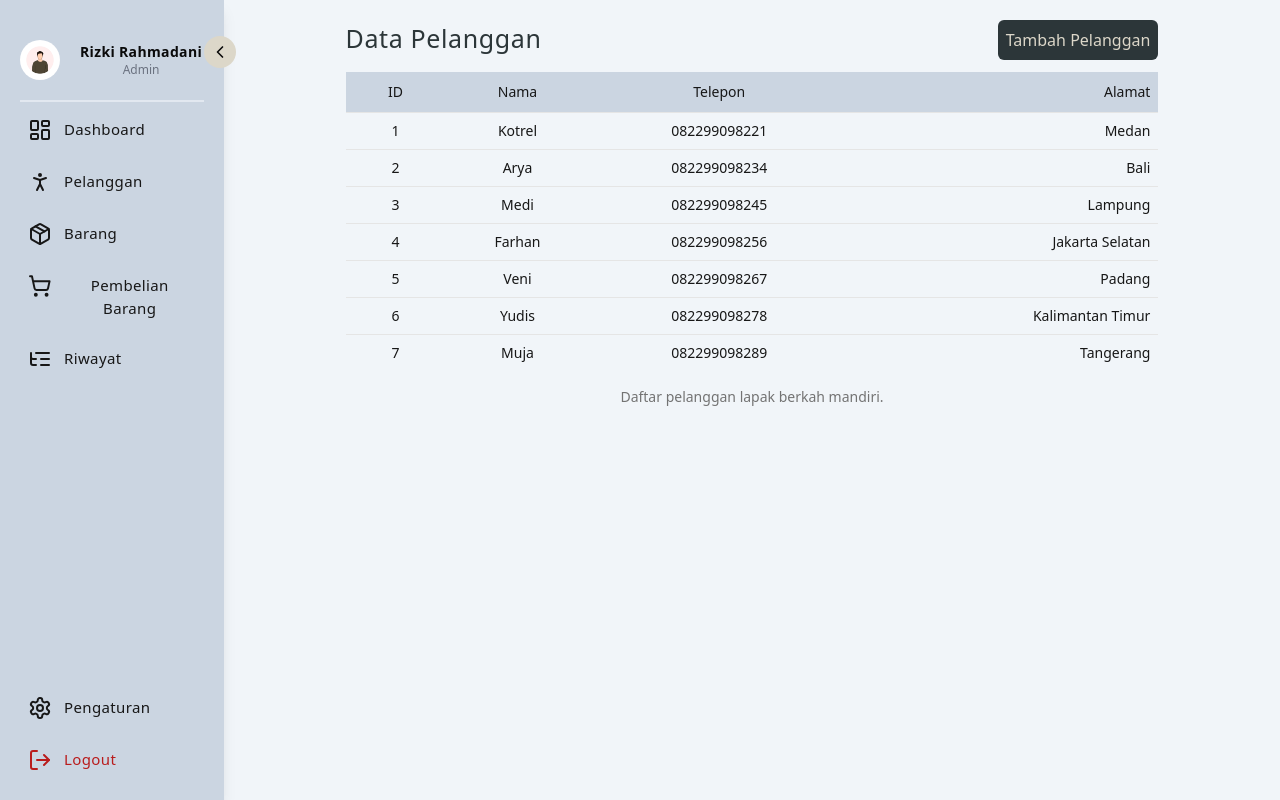
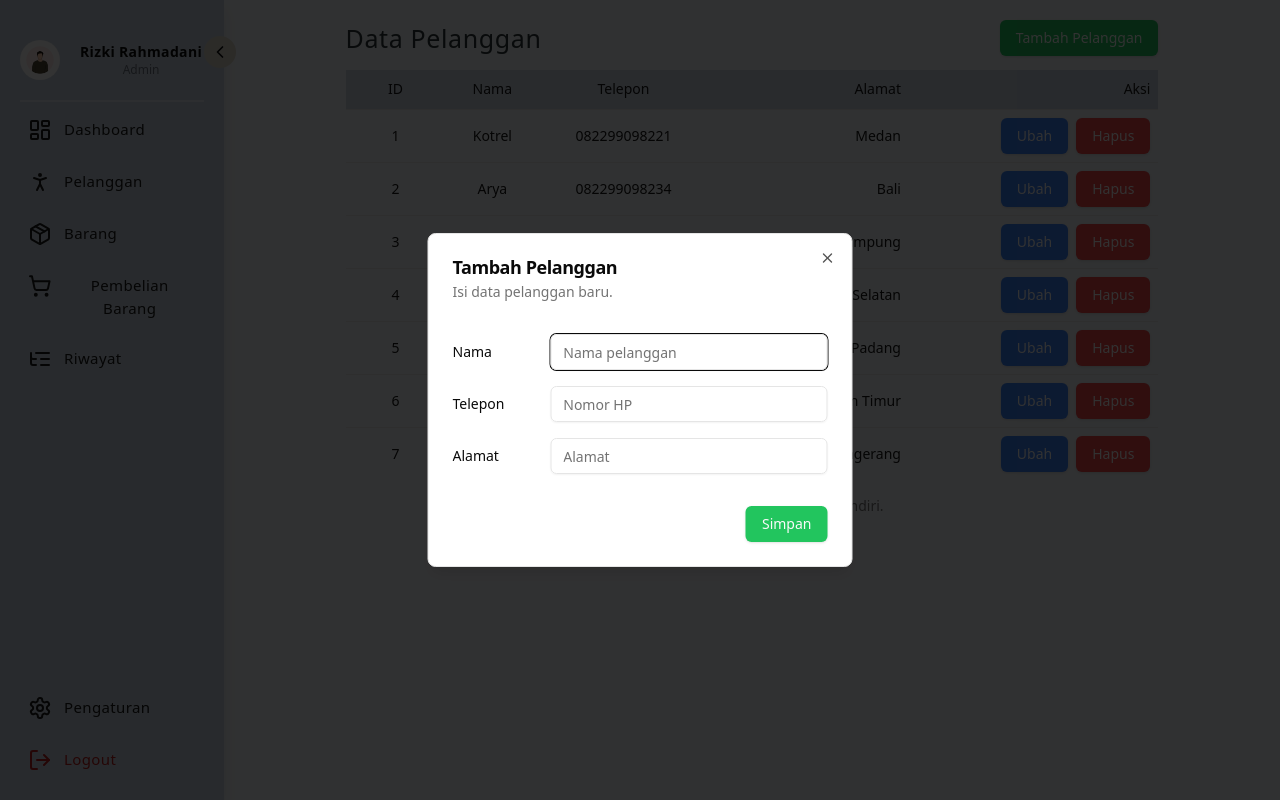
Before and after one commit to Rizki-Rahmadani/frontend-berkah-mandiri, a React (Vite) app: page /pelanggan in a window 1280 px wide. Both pictures are taken after a click on the button "Tambah Pelanggan". Built offline with nearby package versions, Linux system fonts and the light colour scheme.

Commit message:
feat: add dialog pelanggan

```diff
--- a/package.json
+++ b/package.json
@@ -10,6 +10,7 @@
     "preview": "vite preview"
   },
   "dependencies": {
+    "@radix-ui/react-dialog": "^1.1.13",
     "@radix-ui/react-label": "^2.1.4",
     "@radix-ui/react-slot": "^1.2.0",
     "@tanstack/react-table": "^8.21.3",
--- a/src/components/CustomButton/add-button.tsx
+++ b/src/components/CustomButton/add-button.tsx
@@ -1,12 +1,9 @@
 type ButtonProps = {
   text: string;
-  onClick: () => void;
 };
 
 export const AddButton = ({ text }: ButtonProps) => {
   return (
-    <div>
       <button>{text}</button>
-    </div>
   );
 };
--- /dev/null
+++ b/src/components/Pelanggan/dialog-add-pelanggan.tsx
@@ -0,0 +1,52 @@
+// dialog-add-pelanggan.tsx
+import { Button } from "@/components/ui/button"
+import {
+  Dialog,
+  DialogContent,
+  DialogDescription,
+  DialogFooter,
+  DialogHeader,
+  DialogTitle,
+  DialogTrigger,
+} from "@/components/ui/dialog"
+import { Input } from "@/components/ui/input"
+import { Label } from "@/components/ui/label"
+
+export function DialogAddPelanggan() {
+  return (
+    <Dialog>
+      <DialogTrigger asChild>
+        <Button className="bg-green-500 hover:bg-green-700">Tambah Pelanggan</Button>
+      </DialogTrigger>
+      <DialogContent className="sm:max-w-[425px]">
+        <DialogHeader>
+          <DialogTitle>Tambah Pelanggan</DialogTitle>
+          <DialogDescription>
+            Isi data pelanggan baru.
+          </DialogDescription>
+        </DialogHeader>
+        <div className="grid gap-4 py-4">
+          <div className="grid grid-cols-4 items-center gap-4">
+            <Label htmlFor="name" className="text-rigleftht">
+              Nama
+            </Label>
+            <Input id="name" placeholder="Nama pelanggan" className="col-span-3" />
+          </div>
+          <div className="grid grid-cols-4 items-center gap-4">
+            <Label htmlFor="phone" className="text-left">
+              Telepon
+            </Label>
+            <Input id="phone" placeholder="Nomor HP" className="col-span-3" />
+          </div>
+          <div className="grid grid-cols-4 items-center gap-4">
+            <Label htmlFor="address" className="text-left">Alamat</Label>
+            <Input id="address" placeholder="Alamat" className="col-span-3" />
+          </div>
+        </div>
+        <DialogFooter>
+          <Button type="submit" className="bg-green-500 hover:bg-green-700">Simpan</Button>
+        </DialogFooter>
+      </DialogContent>
+    </Dialog>
+  )
+}
--- a/src/components/Pelanggan/pelanggan.tsx
+++ b/src/components/Pelanggan/pelanggan.tsx
@@ -8,8 +8,9 @@
   TableRow,
 } from "@/components/ui/table";
 import { Header } from "../header";
-import { AddButton } from "../CustomButton/add-button";
 import { PelangganProps } from "@/lib/types";
+import { DialogAddPelanggan } from "./dialog-add-pelanggan";
+import { Button } from "../ui/button";
 
 const pelanggan: PelangganProps[] = [
   {
@@ -63,8 +64,8 @@
         <div className="text-start font-medium tracking-wide text-[25px] text-[#2C3639] ">
           <Header title="Data Pelanggan" />
         </div>
-        <div className="bg-[#2C3639] p-2 rounded-md text-[#DCD7C9] flex items-center gap-2">
-          <AddButton text="Tambah Pelanggan" onClick={() => {}} />
+        <div>
+          <DialogAddPelanggan/>
         </div>
       </div>
 
@@ -80,6 +81,7 @@
               Telepon
             </TableHead>
             <TableHead className="text-right text-primary">Alamat</TableHead>
+            <TableHead className="text-right text-primary">Aksi</TableHead>
           </TableRow>
         </TableHeader>
         <TableBody>
@@ -93,6 +95,10 @@
               <TableCell className="text-right text-primary">
                 {data.address}
               </TableCell>
+              <TableCell className="text-primary text-end space-x-2">
+                <Button className="bg-blue-500 hover:bg-blue-700">Ubah</Button>
+                <Button className="bg-red-500 hover:bg-red-700">Hapus</Button>
+              </TableCell>
             </TableRow>
           ))}
         </TableBody>
--- /dev/null
+++ b/src/components/ui/dialog.tsx
@@ -0,0 +1,120 @@
+import * as React from "react"
+import * as DialogPrimitive from "@radix-ui/react-dialog"
+import { X } from "lucide-react"
+
+import { cn } from "@/lib/utils"
+
+const Dialog = DialogPrimitive.Root
+
+const DialogTrigger = DialogPrimitive.Trigger
+
+const DialogPortal = DialogPrimitive.Portal
+
+const DialogClose = DialogPrimitive.Close
+
+const DialogOverlay = React.forwardRef<
+  React.ElementRef<typeof DialogPrimitive.Overlay>,
+  React.ComponentPropsWithoutRef<typeof DialogPrimitive.Overlay>
+>(({ className, ...props }, ref) => (
+  <DialogPrimitive.Overlay
+    ref={ref}
+    className={cn(
+      "fixed inset-0 z-50 bg-black/80  data-[state=open]:animate-in data-[state=closed]:animate-out data-[state=closed]:fade-out-0 data-[state=open]:fade-in-0",
+      className
+    )}
+    {...props}
+  />
+))
+DialogOverlay.displayName = DialogPrimitive.Overlay.displayName
+
+const DialogContent = React.forwardRef<
+  React.ElementRef<typeof DialogPrimitive.Content>,
+  React.ComponentPropsWithoutRef<typeof DialogPrimitive.Content>
+>(({ className, children, ...props }, ref) => (
+  <DialogPortal>
+    <DialogOverlay />
+    <DialogPrimitive.Content
+      ref={ref}
+      className={cn(
+        "fixed left-[50%] top-[50%] z-50 grid w-full max-w-lg translate-x-[-50%] translate-y-[-50%] gap-4 border bg-background p-6 shadow-lg duration-200 data-[state=open]:animate-in data-[state=closed]:animate-out data-[state=closed]:fade-out-0 data-[state=open]:fade-in-0 data-[state=closed]:zoom-out-95 data-[state=open]:zoom-in-95 data-[state=closed]:slide-out-to-left-1/2 data-[state=closed]:slide-out-to-top-[48%] data-[state=open]:slide-in-from-left-1/2 data-[state=open]:slide-in-from-top-[48%] sm:rounded-lg",
+        className
+      )}
+      {...props}
+    >
+      {children}
+      <DialogPrimitive.Close className="absolute right-4 top-4 rounded-sm opacity-70 ring-offset-background transition-opacity hover:opacity-100 focus:outline-none focus:ring-2 focus:ring-ring focus:ring-offset-2 disabled:pointer-events-none data-[state=open]:bg-accent data-[state=open]:text-muted-foreground">
+        <X className="h-4 w-4" />
+        <span className="sr-only">Close</span>
+      </DialogPrimitive.Close>
+    </DialogPrimitive.Content>
+  </DialogPortal>
+))
+DialogContent.displayName = DialogPrimitive.Content.displayName
+
+const DialogHeader = ({
+  className,
+  ...props
+}: React.HTMLAttributes<HTMLDivElement>) => (
+  <div
+    className={cn(
+      "flex flex-col space-y-1.5 text-center sm:text-left",
+      className
+    )}
+    {...props}
+  />
+)
+DialogHeader.displayName = "DialogHeader"
+
+const DialogFooter = ({
+  className,
+  ...props
+}: React.HTMLAttributes<HTMLDivElement>) => (
+  <div
+    className={cn(
+      "flex flex-col-reverse sm:flex-row sm:justify-end sm:space-x-2",
+      className
+    )}
+    {...props}
+  />
+)
+DialogFooter.displayName = "DialogFooter"
+
+const DialogTitle = React.forwardRef<
+  React.ElementRef<typeof DialogPrimitive.Title>,
+  React.ComponentPropsWithoutRef<typeof DialogPrimitive.Title>
+>(({ className, ...props }, ref) => (
+  <DialogPrimitive.Title
+    ref={ref}
+    className={cn(
+      "text-lg font-semibold leading-none tracking-tight",
+      className
+    )}
+    {...props}
+  />
+))
+DialogTitle.displayName = DialogPrimitive.Title.displayName
+
+const DialogDescription = React.forwardRef<
+  React.ElementRef<typeof DialogPrimitive.Description>,
+  React.ComponentPropsWithoutRef<typeof DialogPrimitive.Description>
+>(({ className, ...props }, ref) => (
+  <DialogPrimitive.Description
+    ref={ref}
+    className={cn("text-sm text-muted-foreground", className)}
+    {...props}
+  />
+))
+DialogDescription.displayName = DialogPrimitive.Description.displayName
+
+export {
+  Dialog,
+  DialogPortal,
+  DialogOverlay,
+  DialogTrigger,
+  DialogClose,
+  DialogContent,
+  DialogHeader,
+  DialogFooter,
+  DialogTitle,
+  DialogDescription,
+}
--- a/src/pages/Utilities/sidebar.tsx
+++ b/src/pages/Utilities/sidebar.tsx
@@ -7,7 +7,6 @@
   ShoppingCart,
   ChevronLeft,
   ChevronRight,
-  Badge,
   Package,
 } from "lucide-react";
 import { Link } from "react-router";
```
Also changed, not shown: 1 other file (tests, documents, lock files or other folders).
